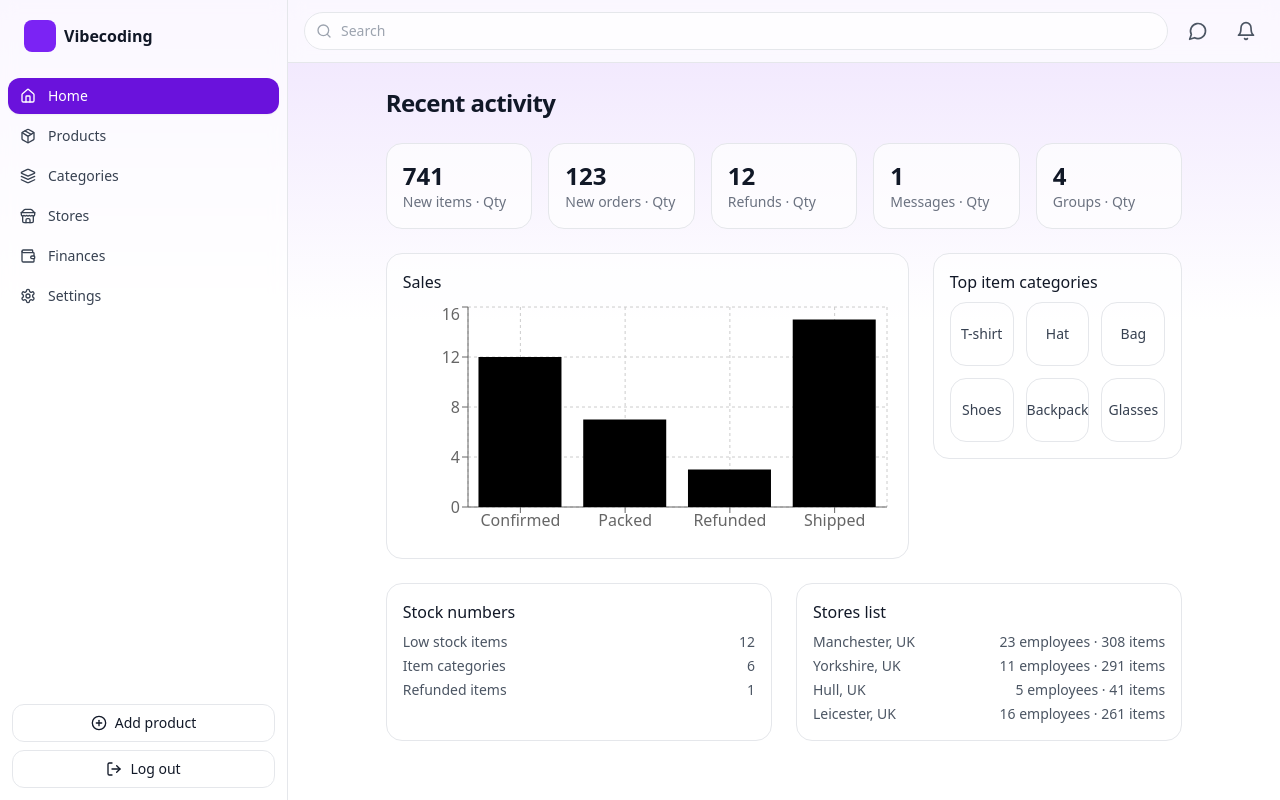
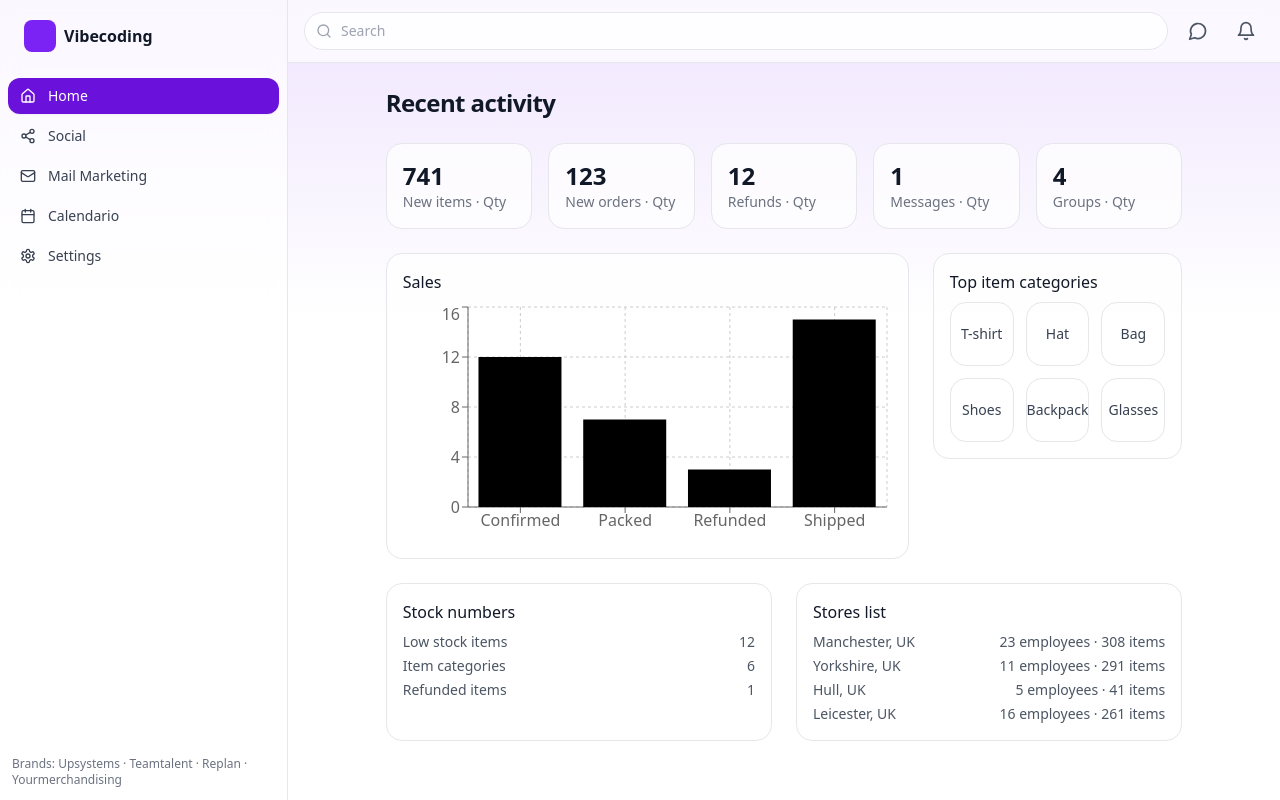
Before and after one commit to DCarloneUP/september, a Next.js app: page / in a window 1280 px wide. Built offline with nearby package versions, Linux system fonts and the light colour scheme.

Commit message:
Update Sidebar.tsx

```diff
--- a/components/Sidebar.tsx
+++ b/components/Sidebar.tsx
@@ -1,13 +1,12 @@
-import { Home, Package, Layers, Store, Wallet, Settings, PlusCircle, LogOut } from "lucide-react";
+import { Home, Share2, Mail, Calendar, Settings } from "lucide-react";
 import Link from "next/link";
 import clsx from "clsx";
 
 const nav = [
   { href: "/", label: "Home", icon: Home },
-  { href: "/products", label: "Products", icon: Package },
-  { href: "/categories", label: "Categories", icon: Layers },
-  { href: "/stores", label: "Stores", icon: Store },
-  { href: "/finances", label: "Finances", icon: Wallet },
+  { href: "/social", label: "Social", icon: Share2 },
+  { href: "/mail", label: "Mail Marketing", icon: Mail },
+  { href: "/calendar", label: "Calendario", icon: Calendar },
   { href: "/settings", label: "Settings", icon: Settings },
 ];
 
@@ -41,15 +40,8 @@ export default function Sidebar({ active = "/" }: { active?: string }) {
           );
         })}
       </nav>
-      <div className="mt-auto p-3">
-        <button className="w-full inline-flex items-center justify-center gap-2 rounded-xl border px-3 py-2 text-sm hover:bg-gray-50">
-          <PlusCircle className="h-4 w-4" />
-          Add product
-        </button>
-        <button className="w-full mt-2 inline-flex items-center justify-center gap-2 rounded-xl border px-3 py-2 text-sm hover:bg-gray-50">
-          <LogOut className="h-4 w-4" />
-          Log out
-        </button>
+      <div className="mt-auto p-3 text-xs text-gray-500">
+        <div>Brands: Upsystems · Teamtalent · Replan · Yourmerchandising</div>
       </div>
     </aside>
   );
```
